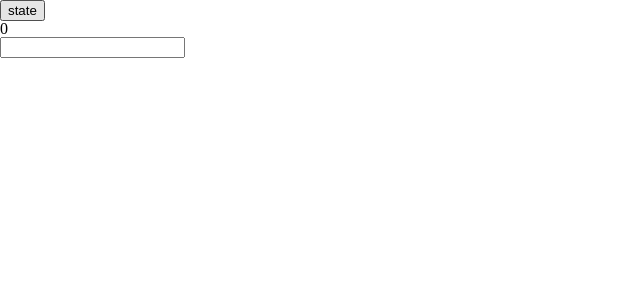
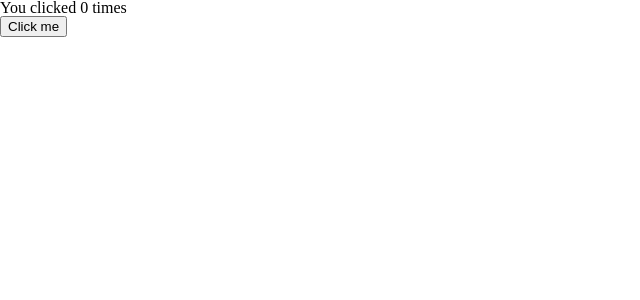
Before and after one commit to SeongYoonMin/learn-react, a React (Vite) app: page / in a window 1280 px wide. Shown: the top 300 px of the page, without its empty margins (0-640 px from the left). Built offline with nearby package versions, Linux system fonts and the light colour scheme.

Commit message:
feat: HookEffect

```diff
--- a/src/App.tsx
+++ b/src/App.tsx
@@ -1,10 +1,9 @@
-import HookExam from "./components/HookExam";
-
+import UseEffectStudy from "./components/HookEffect";
 
 function App() {
   return (
     <>
-      <HookExam />
+      <UseEffectStudy />
     </>
   );
 }
--- /dev/null
+++ b/src/components/HookEffect.tsx
@@ -0,0 +1,25 @@
+import React, { useState, useEffect } from "react";
+
+export default function UseEffectStudy() {
+  const [count, setCount] = useState(0);
+
+  /**
+   * Side Effects를 수행하기 위한 Hooks
+   * 첫번째 인자: API호출이나 이벤트리스너 설정같은 부수 효과(Side Effects)
+   * 두번째 인자: 의존성 배열(Dependency Array) - 해당 배열의 값이 변경될 시 Callback 실행
+   * useEffect(() => {
+   *   API 호출 또는 다른 부수 효과 설정
+   * }, [dependency]);
+   */
+  useEffect(() => {
+    // count의 State값이 변경 될 시 useEffect의 Callback Function 실행.
+    document.title = `You clicked ${count} times`;
+  }, [count]);
+
+  return (
+    <div>
+      <p>You clicked {count} times</p>
+      <button onClick={() => setCount(count + 1)}>Click me</button>
+    </div>
+  );
+}
```
